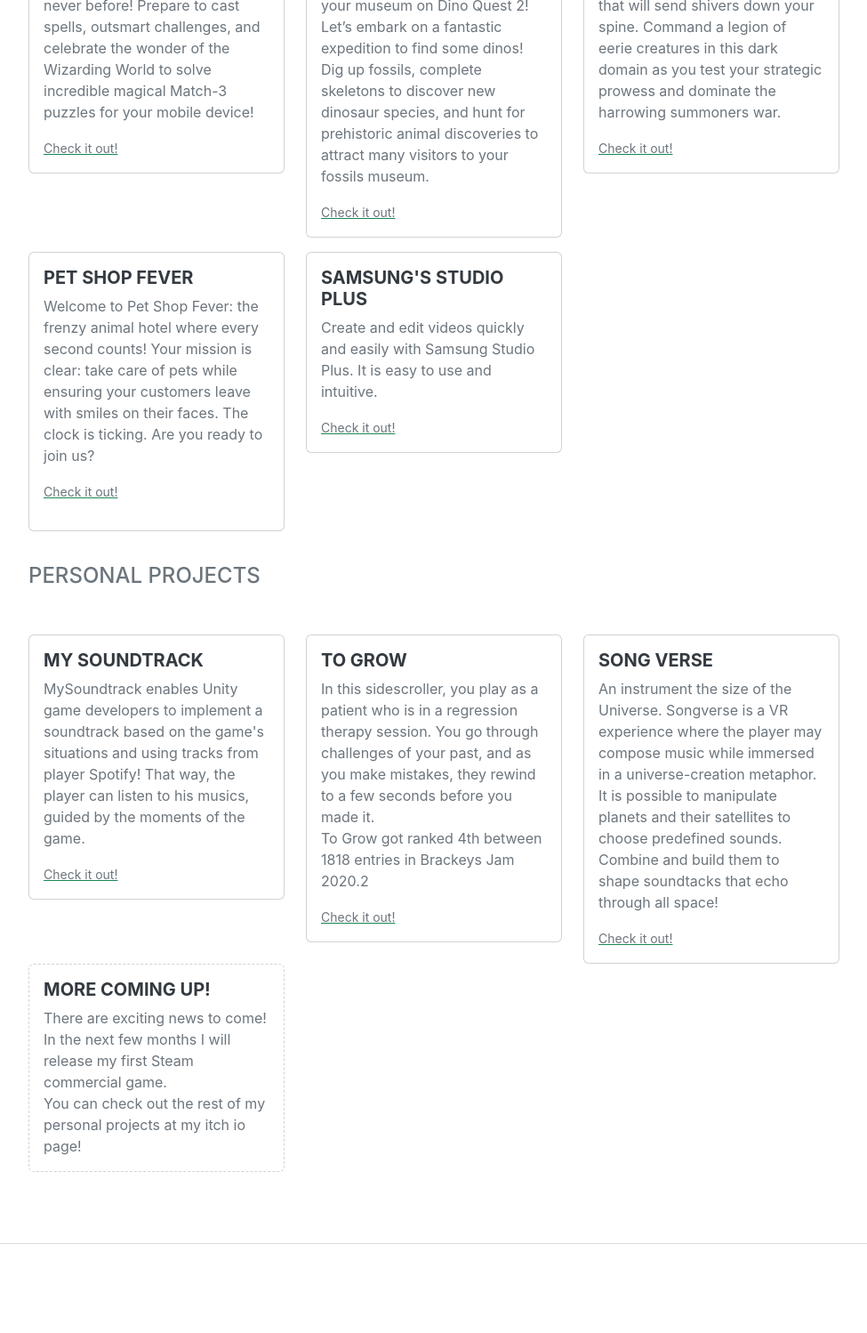
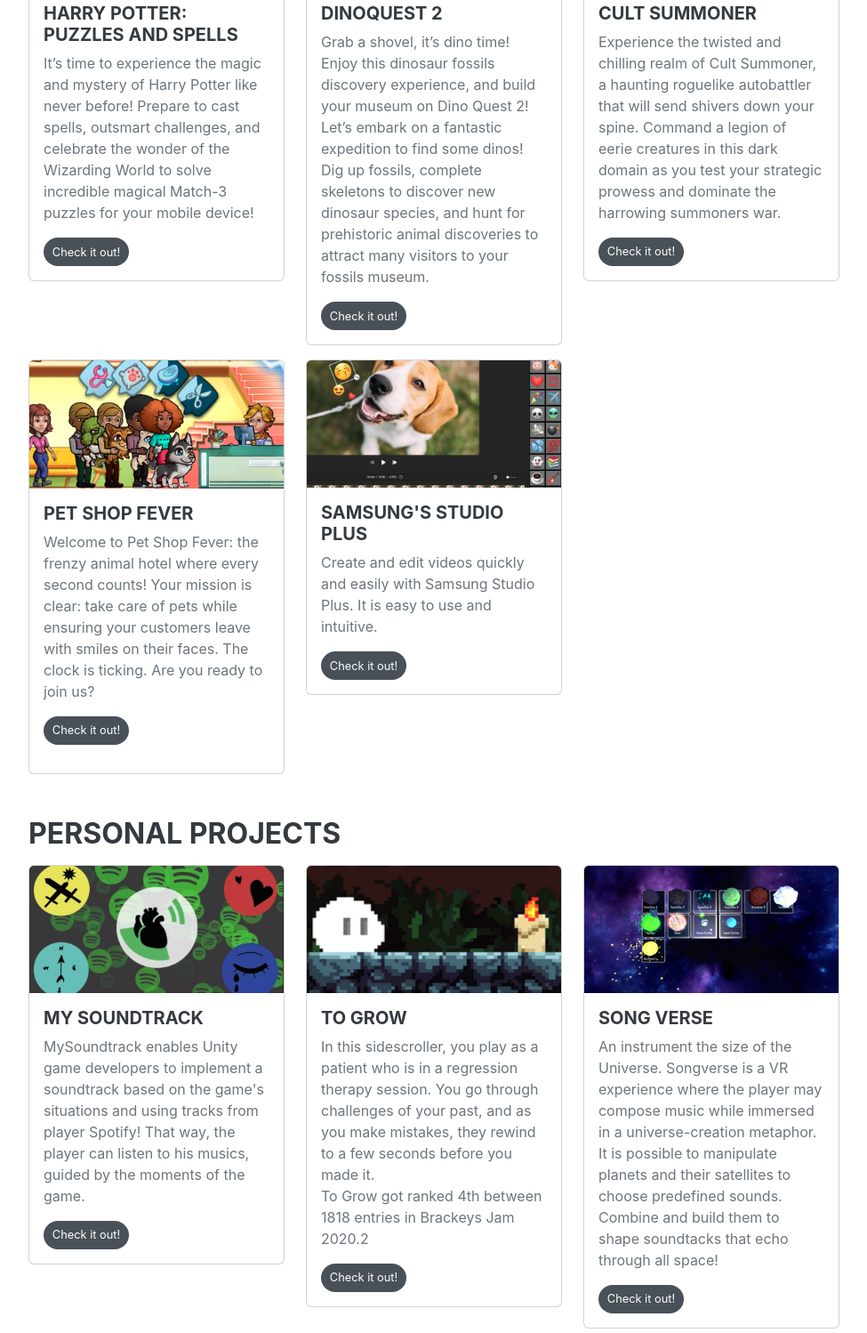
Before and after one commit to Danielfib/Danielfib.github.io, a website: page index.html in a window 1280 px wide. Shown: the part 2227-3725 px from the top of the page at 89% size, without its empty margins (288-1263 px from the left). Drawn offline with nearby package versions, Linux system fonts and the light colour scheme; a web font is replaced by a local one.

Commit message:
Adding pictures to projects

```diff
--- a/index.html
+++ b/index.html
@@ -6,7 +6,7 @@
         <meta name="description" content="" />
         <meta name="author" content="" />
         <title>Daniel Filgueira</title>
-        <link rel="icon" type="image/x-icon" href="assets/img/favicon.ico" />
+        <link rel="icon" type="image/x-icon" href="assets/img/gamepad-solid.svg" />
         <!-- Font Awesome icons (free version)-->
         <script src="https://use.fontawesome.com/releases/v6.3.0/js/all.js" crossorigin="anonymous"></script>
         <!-- Google fonts-->
@@ -114,39 +114,49 @@
             <section class="resume-section" id="projects">
                 <div class="resume-section-content">
                     <h2 class="mb-5">Projects</h2>
-                    <div class="subheading mb-5">
-                        Professional participation in released projects
-                    </div>
+                    <h3 class="mb-0" style="padding-bottom: 1rem;">Professional participation in released projects</h3>
                     <div class="row">
                         <div class="col-sm-4">
                             <div class="card">
-                                <!--<img src="..." class="card-img-top" alt="...">-->
+                                <img src="assets/img/hp_puzzles_thumbnail.jpg" class="card-img-top" alt="Game thumbnail">
                                 <div class="card-body">
                                     <h5 class="card-title">Harry Potter: Puzzles and Spells</h5>
                                     <p class="card-text">It’s time to experience the magic and mystery of Harry Potter like never before! Prepare to cast spells, outsmart challenges, and celebrate the wonder of the Wizarding World to solve incredible magical Match-3 puzzles for your mobile device!</p>
-                                    <a href="https://play.google.com/store/apps/details?id=com.zynga.pottermatch&hl=en" target="_blank"> <p class="card-text"><small class="text-muted">Check it out!</small></p> </a>
+                                    <a href="https://play.google.com/store/apps/details?id=com.zynga.pottermatch&hl=en" target="_blank"> <p class="card-text"><small class="text-muted">
+                                        <button class="project-card-btn" type="button">
+                                            Check it out!
+                                        </button>
+                                    </small></p> </a>
                                 </div>
                             </div>
                         </div>
                         <div class="col-sm-4">
                             <div class="card">
-                                <!--<img src="..." class="card-img-top" alt="...">-->
+                                <img src="assets/img/dq2_thumbnail.jpg" class="card-img-top" alt="Game thumbnail">
                                 <div class="card-body">
                                     <h5 class="card-title">DinoQuest 2</h5>
                                     <p class="card-text">
                                         Grab a shovel, it’s dino time! Enjoy this dinosaur fossils discovery experience, and build your museum on Dino Quest 2!<br>
                                         Let’s embark on a fantastic expedition to find some dinos! Dig up fossils, complete skeletons to discover new dinosaur species, and hunt for prehistoric animal discoveries to attract many visitors to your fossils museum.</p>
-                                    <a href="https://play.google.com/store/apps/details?id=com.tapps.games.dig.dinoquest2&hl=en" target="_blank"> <p class="card-text"><small class="text-muted">Check it out!</small></p> </a>
+                                    <a href="https://play.google.com/store/apps/details?id=com.tapps.games.dig.dinoquest2&hl=en" target="_blank"> <p class="card-text"><small class="text-muted">
+                                        <button class="project-card-btn" type="button">
+                                            Check it out!
+                                        </button>
+                                    </small></p> </a>
                                 </div>
                             </div>
                         </div>
                         <div class="col-sm-4">
                             <div class="card">
-                                <!--<img src="..." class="card-img-top" alt="...">-->
+                                <img src="assets/img/cs_thumbnail.jpg" class="card-img-top" alt="Game thumbnail">
                                 <div class="card-body">
                                     <h5 class="card-title">Cult Summoner</h5>
                                     <p class="card-text">Experience the twisted and chilling realm of Cult Summoner, a haunting roguelike autobattler that will send shivers down your spine. Command a legion of eerie creatures in this dark domain as you test your strategic prowess and dominate the harrowing summoners war.</p>
-                                    <a href="https://play.google.com/store/apps/details?id=br.com.tapps.cult.summoner&hl=en" target="_blank"> <p class="card-text"><small class="text-muted">Check it out!</small></p> </a>
+                                    <a href="https://play.google.com/store/apps/details?id=br.com.tapps.cult.summoner&hl=en" target="_blank"> <p class="card-text"><small class="text-muted">
+                                        <button class="project-card-btn" type="button">
+                                            Check it out!
+                                        </button>
+                                    </small></p> </a>
                                 </div>
                             </div>
                         </div>
@@ -154,64 +164,82 @@
                     <div class="row" style="margin-top: 1rem;">
                         <div class="col-sm-4">
                             <div class="card">
-                                <!--<img src="..." class="card-img-top" alt="...">-->
+                                <img src="assets/img/psf_thumbnail.jpg" class="card-img-top" alt="Game thumbnail">
                                 <div class="card-body">
                                     <h5 class="card-title">Pet Shop Fever</h5>
                                     <p class="card-text">Welcome to Pet Shop Fever: the frenzy animal hotel where every second counts!
                                         Your mission is clear: take care of pets while ensuring your customers leave with smiles on their faces. The clock is ticking. Are you ready to join us?
-                                    <a href="https://play.google.com/store/apps/details?id=com.tapps.virtual.pet.hotel.games.world&hl=en" target="_blank"> <p class="card-text"><small class="text-muted">Check it out!</small></p> </a>
+                                    <a href="https://play.google.com/store/apps/details?id=com.tapps.virtual.pet.hotel.games.world&hl=en" target="_blank"> <p class="card-text"><small class="text-muted">
+                                        <button class="project-card-btn" type="button">
+                                            Check it out!
+                                        </button>
+                                    </small></p> </a>
                                 </div>
                             </div>
                         </div>
                         <div class="col-sm-4">
                             <div class="card">
-                                <!--<img src="..." class="card-img-top" alt="...">-->
+                                <img src="assets/img/sp_thumbnail.png" class="card-img-top" alt="App thumbnail">
                                 <div class="card-body">
                                     <h5 class="card-title">Samsung's Studio Plus</h5>
                                     <p class="card-text">Create and edit videos quickly and easily with Samsung Studio Plus. It is easy to use and intuitive.</p>
-                                    <a href="https://apps.microsoft.com/detail/9plpf77d2r18?hl=en-US&gl=US" target="_blank"> <p class="card-text"><small class="text-muted">Check it out!</small></p> </a>
+                                    <a href="https://apps.microsoft.com/detail/9plpf77d2r18?hl=en-US&gl=US" target="_blank"> <p class="card-text"><small class="text-muted">
+                                        <button class="project-card-btn" type="button">
+                                            Check it out!
+                                        </button>
+                                    </small></p> </a>
                                 </div>
                             </div>
                         </div>
                     </div>
-                    <div class="subheading mb-5" style="margin-top: 2rem; margin-bottom: 0;">
-                        Personal projects
-                    </div>
+                    <h3 class="mb-0" style="padding-bottom: 1rem; padding-top: 3rem;">Personal projects</h3>
                     <div class="row">
                         <div class="col-sm-4">
                             <div class="card">
-                                <!--<img src="..." class="card-img-top" alt="...">-->
+                                <img src="assets/img/ms_thumbnail.jpg" class="card-img-top" alt="Tool thumbnail">
                                 <div class="card-body">
                                     <h5 class="card-title">My Soundtrack</h5>
                                     <p class="card-text">MySoundtrack enables Unity game developers to implement a soundtrack based on the game's situations and using tracks from player Spotify!
                                         That way, the player can listen to his musics, guided by the moments of the game.</p>
-                                        <a href="https://assetstore.unity.com/packages/audio/music/mysoundtrack-197430" target="_blank"> <p class="card-text"><small class="text-muted">Check it out!</small></p> </a>
+                                        <a href="https://assetstore.unity.com/packages/audio/music/mysoundtrack-197430" target="_blank"> <p class="card-text"><small class="text-muted">
+                                            <button class="project-card-btn" type="button">
+                                                Check it out!
+                                            </button>
+                                        </small></p> </a>
                                 </div>
                             </div>
                         </div>
                         <div class="col-sm-4">
                             <div class="card">
-                                <!--<img src="..." class="card-img-top" alt="...">-->
+                                <img src="assets/img/tg_thumbnail.png" class="card-img-top" alt="Game thumbnail">
                                 <div class="card-body">
                                     <h5 class="card-title">To Grow</h5>
                                     <p class="card-text">In this sidescroller, you play as a patient who is in a regression therapy session. You go through challenges of your past, and as you make mistakes, they rewind to a few seconds before you made it.
                                         <br>To Grow got ranked 4th between 1818 entries in Brackeys Jam 2020.2</p>
-                                    <a href="https://danielfib.itch.io/to-grow" target="_blank"> <p class="card-text"><small class="text-muted">Check it out!</small></p> </a>
+                                    <a href="https://danielfib.itch.io/to-grow" target="_blank"> <p class="card-text"><small class="text-muted">
+                                        <button class="project-card-btn" type="button">
+                                            Check it out!
+                                        </button>
+                                    </small></p> </a>
                                 </div>
                             </div>
                         </div>
                         <div class="col-sm-4">
                             <div class="card">
-                                <!--<img src="..." class="card-img-top" alt="...">-->
+                                <img src="assets/img/sv_thumbnail.png" class="card-img-top" alt="Project thumbnail">
                                 <div class="card-body">
                                     <h5 class="card-title">Song Verse</h5>
                                     <p class="card-text">An instrument the size of the Universe.
                                         Songverse is a VR experience where the player may compose music while immersed in a universe-creation metaphor. It is possible to manipulate planets and their satellites to choose predefined sounds. Combine and build them to shape soundtacks that echo through all space!</p>
-                                    <a href="https://journals-sol.sbc.org.br/index.php/jis/article/view/749" target="_blank"> <p class="card-text"><small class="text-muted">Check it out!</small></p> </a>
+                                    <a href="https://journals-sol.sbc.org.br/index.php/jis/article/view/749" target="_blank"> <p class="card-text"><small class="text-muted">
+                                        <button class="project-card-btn" type="button">
+                                            Check it out!
+                                        </button>
+                                    </small></p> </a>
                                 </div>
                             </div>
                         </div>
-                        <div class="col-sm-4">
+                        <div class="col-sm-4" style="margin-top: 8px;">
                             <div class="card" style="border-style: dashed;">
                                 <div class="card-body">
                                     <h5 class="card-title">More coming up!</h5>
```
Also changed, not shown: assets/img/cs_thumbnail.jpg (added), assets/img/dq2_thumbnail.jpg (added), assets/img/favicon.ico (deleted), assets/img/gamepad-solid.svg (added), assets/img/hp_puzzles_thumbnail.jpg (added), assets/img/ms_thumbnail.jpg (added), assets/img/psf_thumbnail.jpg (added), assets/img/sp_thumbnail.png (added), assets/img/sv_thumbnail.png (added), assets/img/tg_thumbnail.png (added), css/styles.css.
